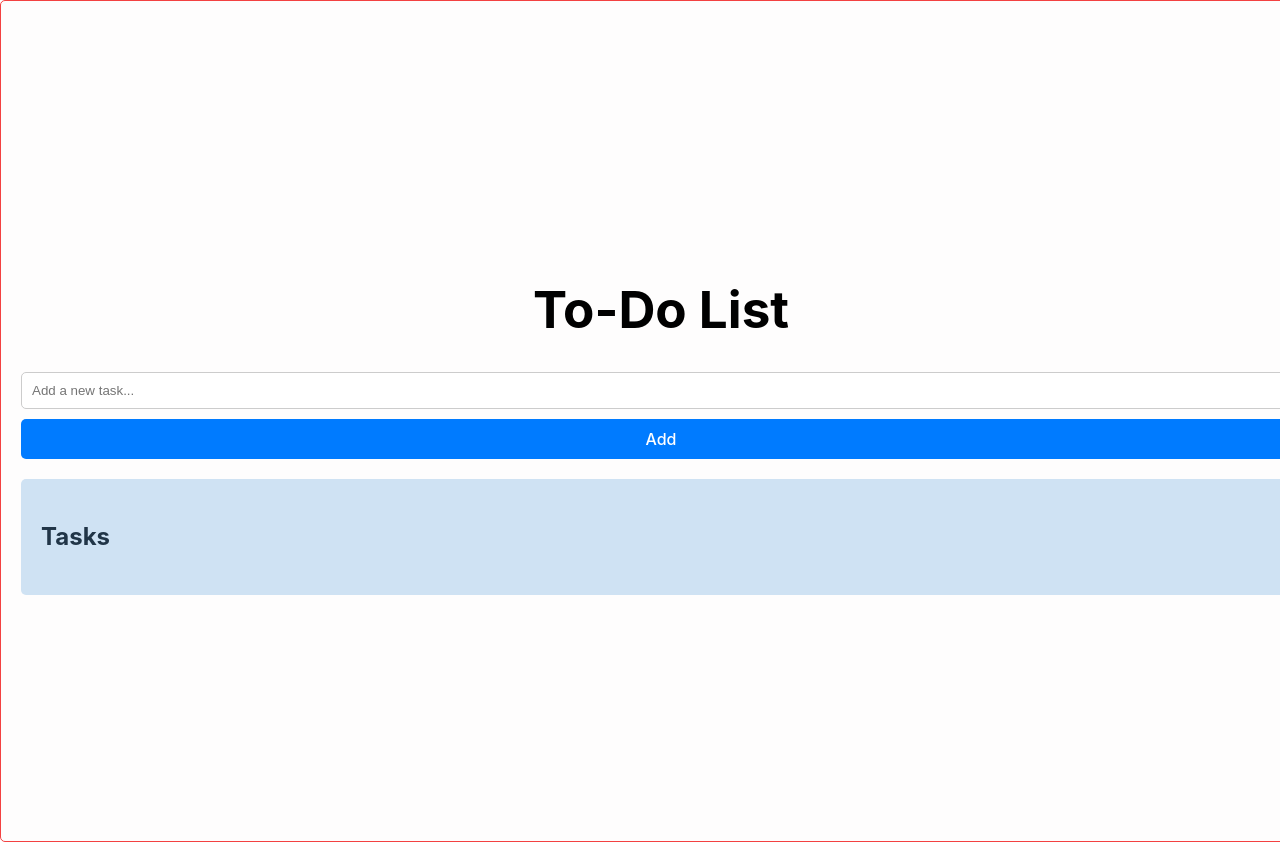
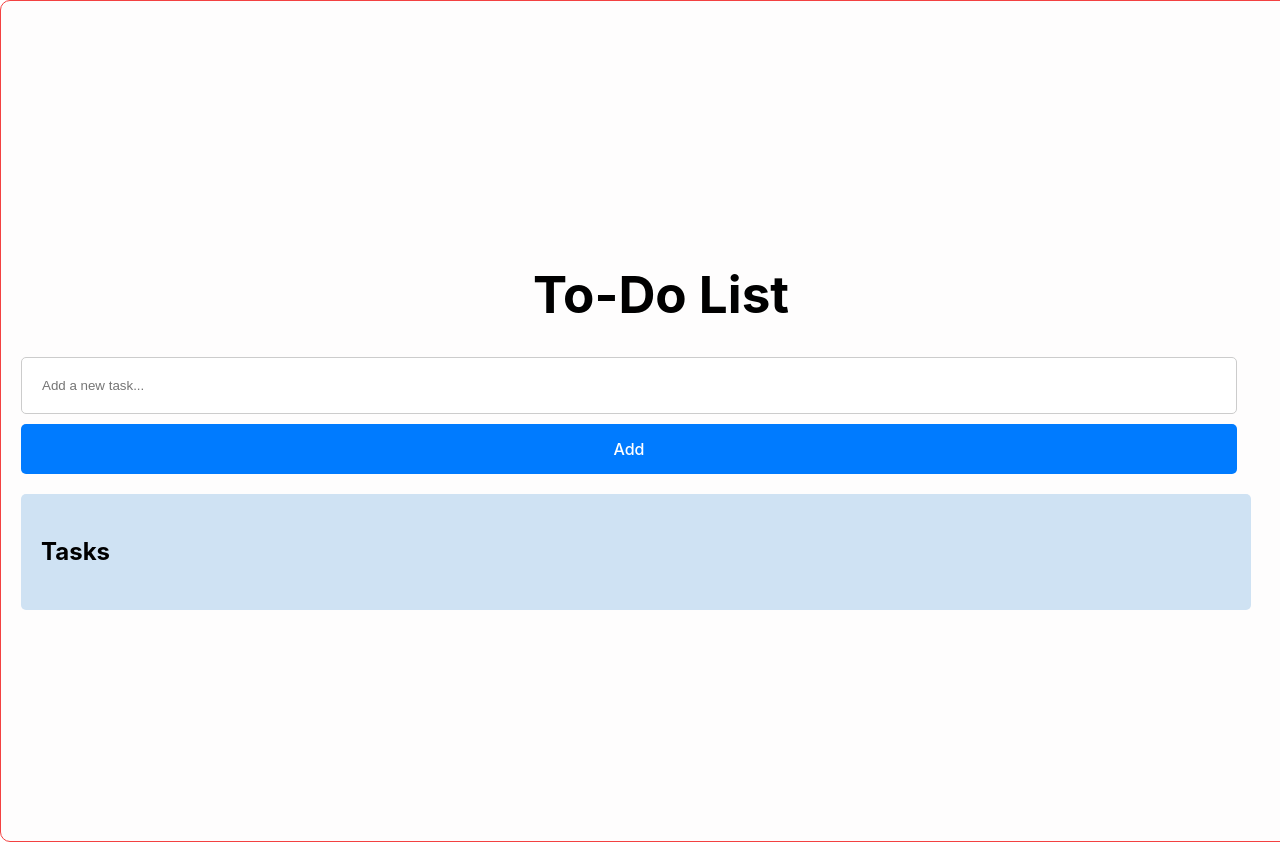
Before and after one commit to Hiru1003/todo_app, a React (Vite) app in the folder vite-project/: page / in a window 1280 px wide. Shown: the top 842 px of the page. Built offline with nearby package versions, Linux system fonts and the light colour scheme.

Commit message:
feat: change styles

```diff
--- a/vite-project/src/App.css
+++ b/vite-project/src/App.css
@@ -4,7 +4,7 @@
   height: 100vh;
   padding: 20px;
   border: 1px solid #f34141;
-  border-radius: 5px;
+  border-radius: 10px;
   background-color: #fefdfd;
   display: flex;
   justify-content: center;
@@ -34,20 +34,24 @@
 }
 
 .input-container input[type='text'] {
-  padding: 10px;
-  width: 100%;
+  padding: 20px;
+  width: 95%;
   border-radius: 5px;
   border: 1px solid #ccc;
   margin-bottom: 10px;
+  box-sizing: border-box;
 }
 
 .input-container button {
-  padding: 10px 20px;
+  padding: 15px 20px;
+  width: 95%;
   border: none;
   border-radius: 5px;
   background-color: #007bff;
   color: #fff;
   cursor: pointer;
+  justify-content: center;
+  align-items: center;
 }
 
 .input-container button:hover {
@@ -56,8 +60,15 @@
 
 .task-list-container {
   background-color: #cfe2f3;
-  padding: 20px;
+  padding:  20px;
   border-radius: 5px;
+  width: 93%;
+  justify-content: center;
+  align-items: center;
+}
+
+.task-list-container h2 {
+  color: black;
 }
 
 ul {
@@ -79,4 +90,5 @@ ul li {
 
 .task-buttons button {
   margin-right: 10px;
+  width: auto;
 }
```
